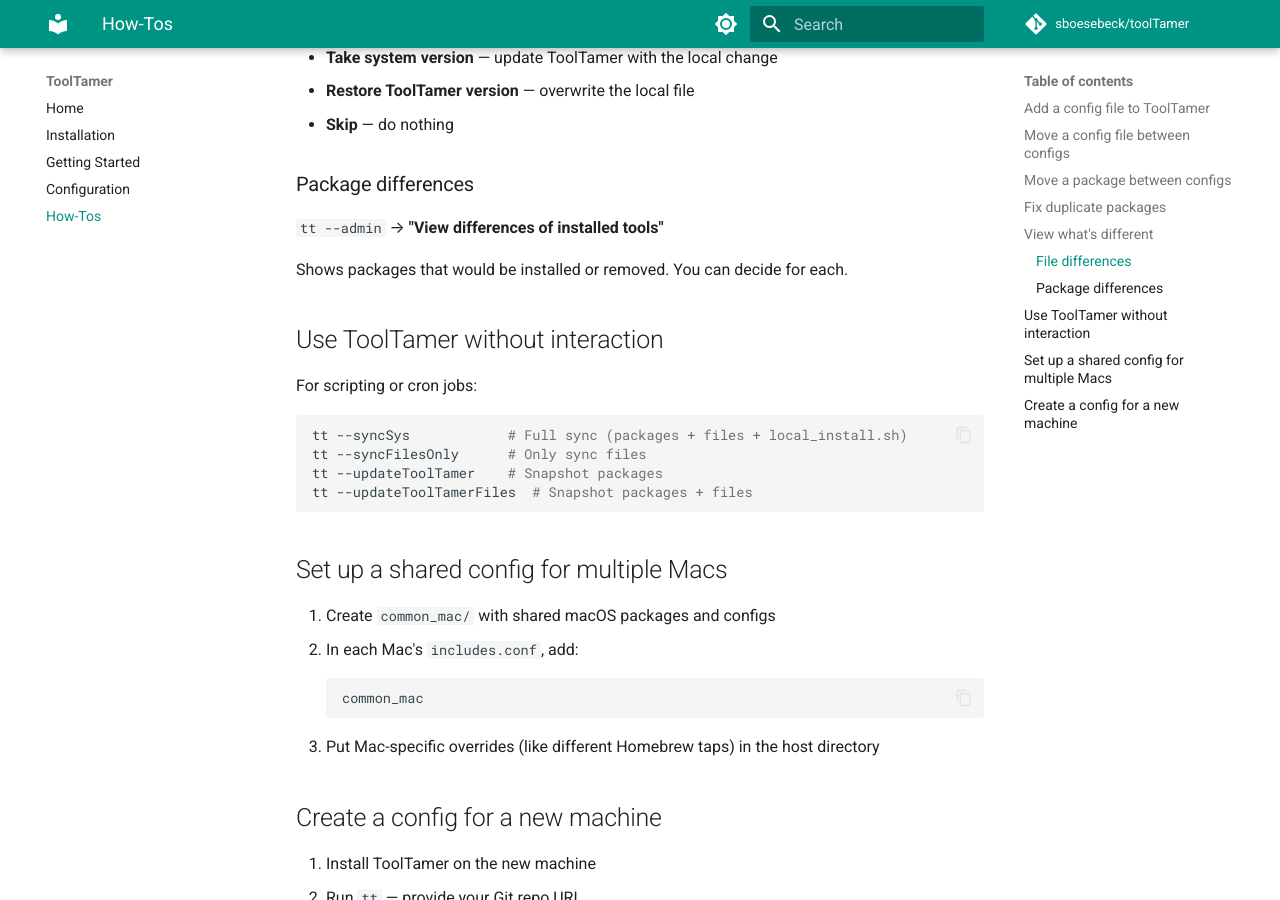
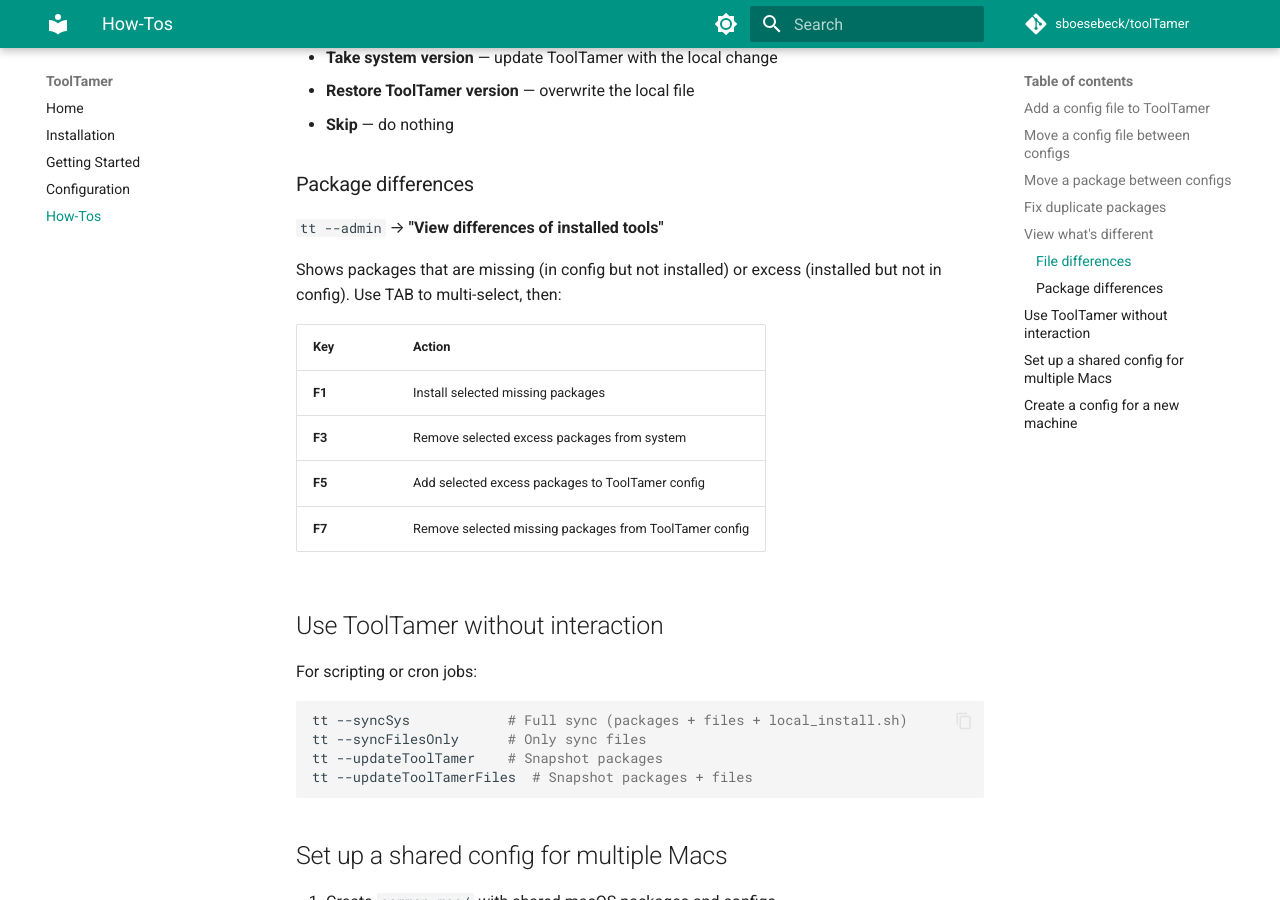
Before and after one commit to sboesebeck/toolTamer, an MkDocs documentation site: the page built from docs/howtos.md, in a window 1280 px wide and 900 px high, scrolled down 1580 px. Built offline with MkDocs 1.6.1 and Material for MkDocs 9.7.7, drawn with Linux system fonts in a browser that asks for light colours; comment, search, counter and statistics services are not loaded.

Commit message:
document F-key bindings in package diff viewer

```diff
--- a/docs/howtos.md
+++ b/docs/howtos.md
@@ -60,7 +60,14 @@
 
 `tt --admin` → **"View differences of installed tools"**
 
-Shows packages that would be installed or removed. You can decide for each.
+Shows packages that are missing (in config but not installed) or excess (installed but not in config). Use TAB to multi-select, then:
+
+| Key | Action |
+|-----|--------|
+| **F1** | Install selected missing packages |
+| **F3** | Remove selected excess packages from system |
+| **F5** | Add selected excess packages to ToolTamer config |
+| **F7** | Remove selected missing packages from ToolTamer config |
 
 ## Use ToolTamer without interaction
 
```
